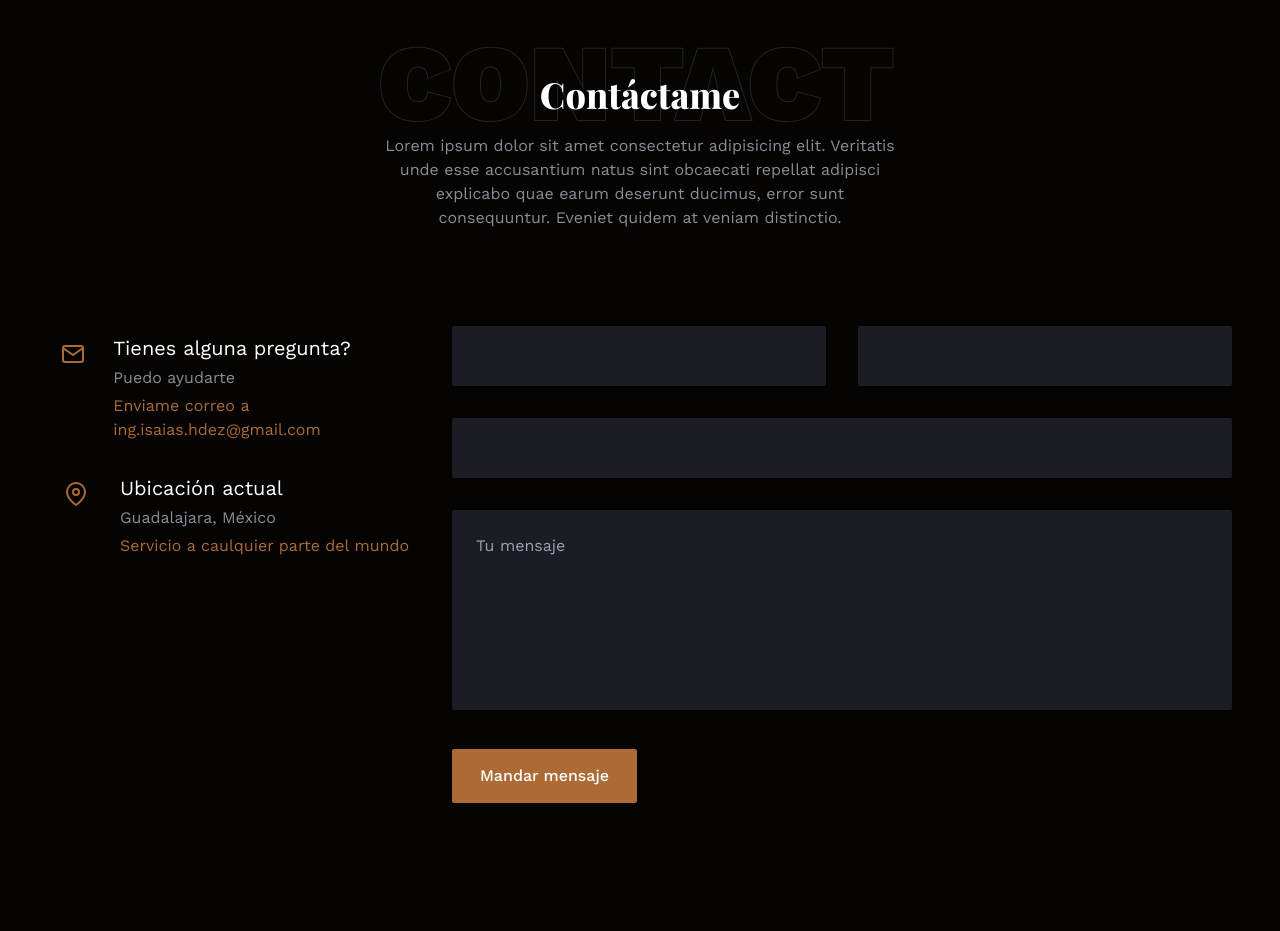
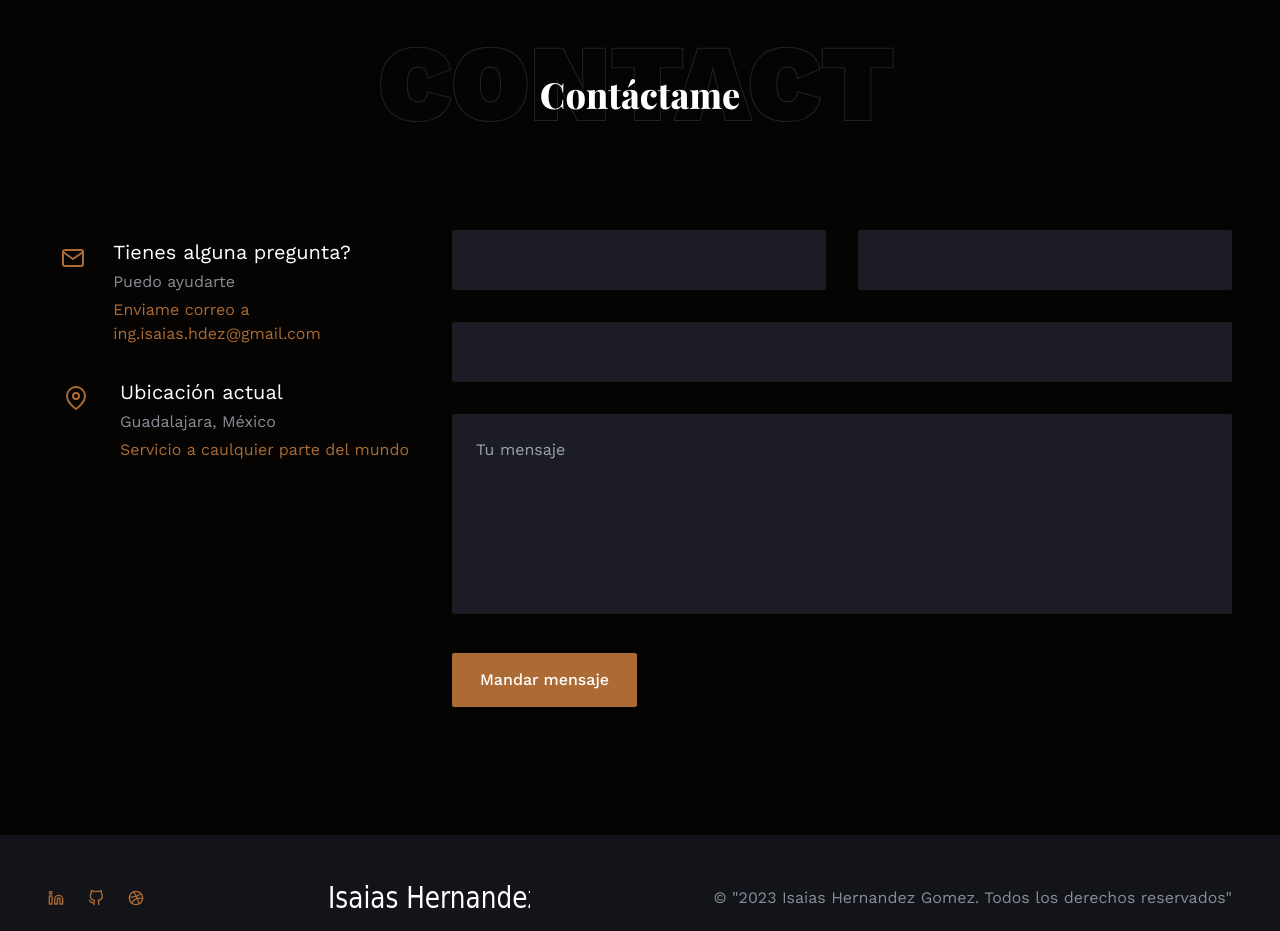
Before and after one commit to ingIsaiasHernandez/Portfolio, a React (Create React App) app: page / in a window 1280 px wide. Shown: the part 5020-5951 px from the top of the page. Built offline with nearby package versions, Linux system fonts and the light colour scheme; a web font is replaced by a local one.

Commit message:
[Del] - I removed text content

```diff
--- a/src/components/Contact.jsx
+++ b/src/components/Contact.jsx
@@ -17,10 +17,6 @@ const Contact = () => {
             Contáctame
           </h2>
           <p className="subtitle">
-            Lorem ipsum dolor sit amet consectetur adipisicing elit. Veritatis
-            unde esse accusantium natus sint obcaecati repellat adipisci
-            explicabo quae earum deserunt ducimus, error sunt consequuntur.
-            Eveniet quidem at veniam distinctio.
           </p>
         </div>
         <div className="flex flex-col lg:gap-x-8 lg:flex-row">
```
